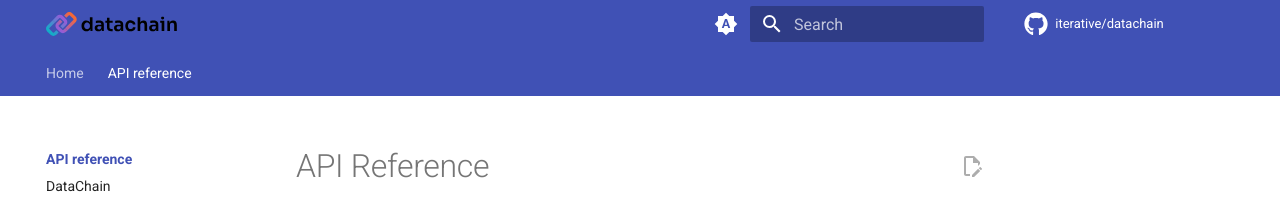
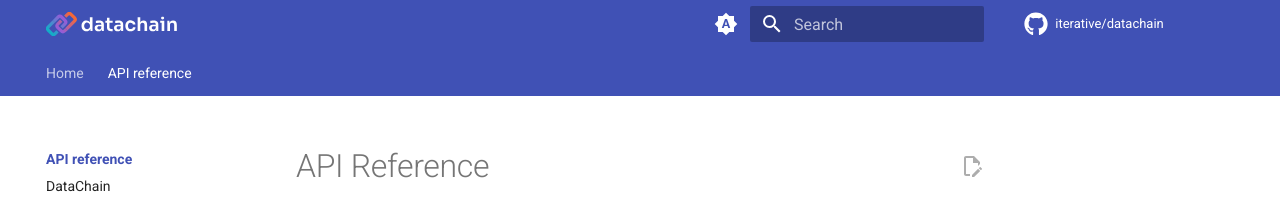
Before and after one commit to iterative/datachain, an MkDocs documentation site: the page built from docs/references/index.md, in a window 1280 px wide. Shown: the top 202 px of the page. Built offline with MkDocs 1.6.1 and Material for MkDocs 9.7.7, drawn with Linux system fonts in a browser that asks for light colours; comment, search, counter and statistics services are not loaded.

Commit message:
keep docs label white for both mode

```diff
--- a/mkdocs.yml
+++ b/mkdocs.yml
@@ -15,7 +15,7 @@ validation:
 
 theme:
   name: material
-  logo: assets/datachain-with-label.svg
+  logo: assets/datachain-white.svg
   favicon: assets/datachain.svg
   icon:
     repo: fontawesome/brands/github
```
Also changed, not shown: README.rst, docs/assets/datachain-sys-theme.svg (added), docs/assets/datachain-white.svg (added), docs/assets/datachain-with-label.svg (deleted).
